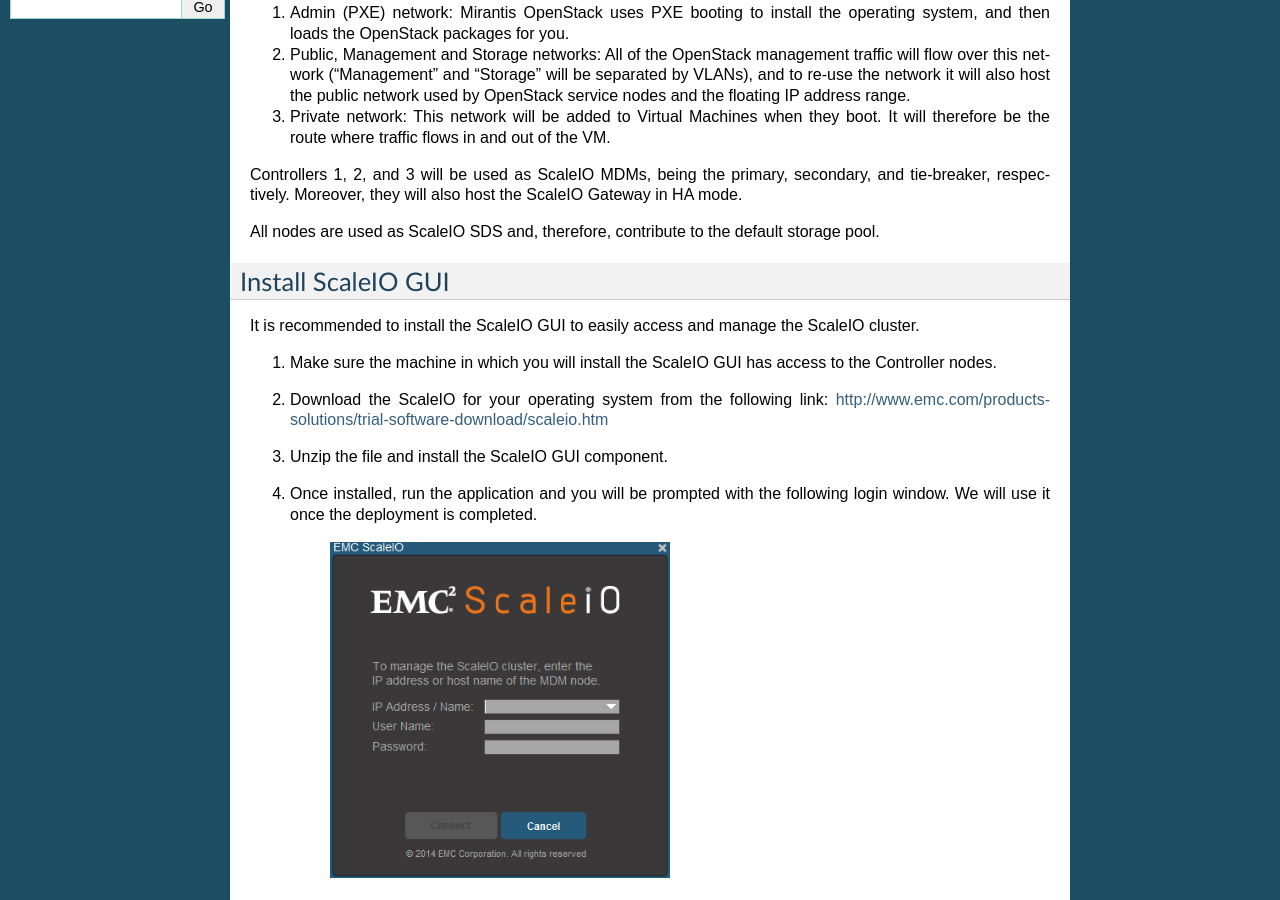
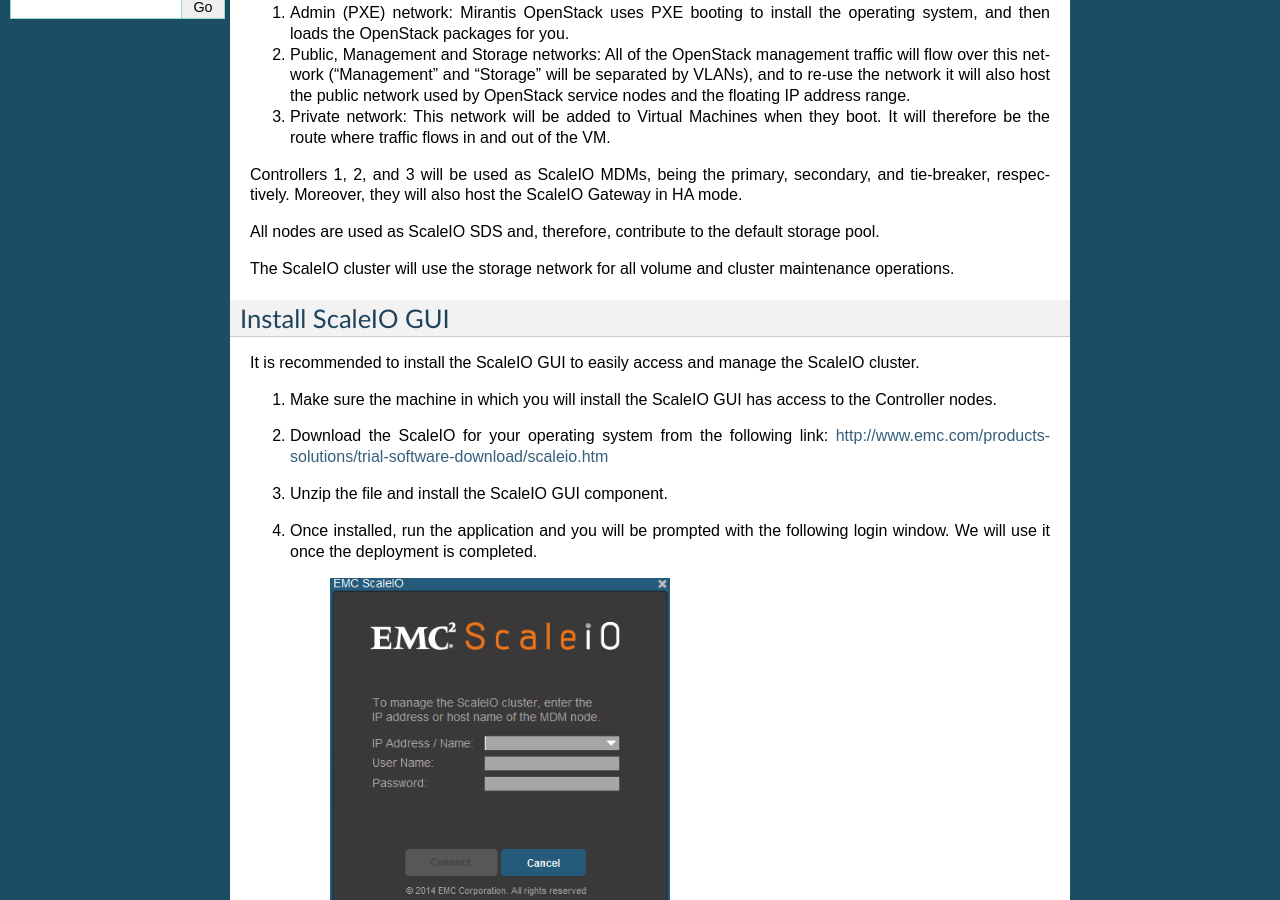
Before and after one commit to openstack-archive/fuel-plugin-scaleio, a Sphinx documentation site: the page built from doc/source/guide.rst, in a window 1280 px wide and 900 px high, scrolled down 418 px. Built offline with Sphinx 7.4.7, drawn with Linux system fonts in a browser that asks for light colours.

```diff
--- a/doc/source/guide.rst
+++ b/doc/source/guide.rst
@@ -25,6 +25,8 @@
 Controllers 1, 2, and 3 will be used as ScaleIO MDMs, being the primary, secondary, and tie-breaker, respectively. Moreover, they will also host the ScaleIO Gateway in HA mode.
 
 All nodes are used as ScaleIO SDS and, therefore, contribute to the default storage pool.
+
+The ScaleIO cluster will use the storage network for all volume and cluster maintenance operations.
 
 .. _scaleiogui:
 
```
Also changed, not shown: 4 other files.
